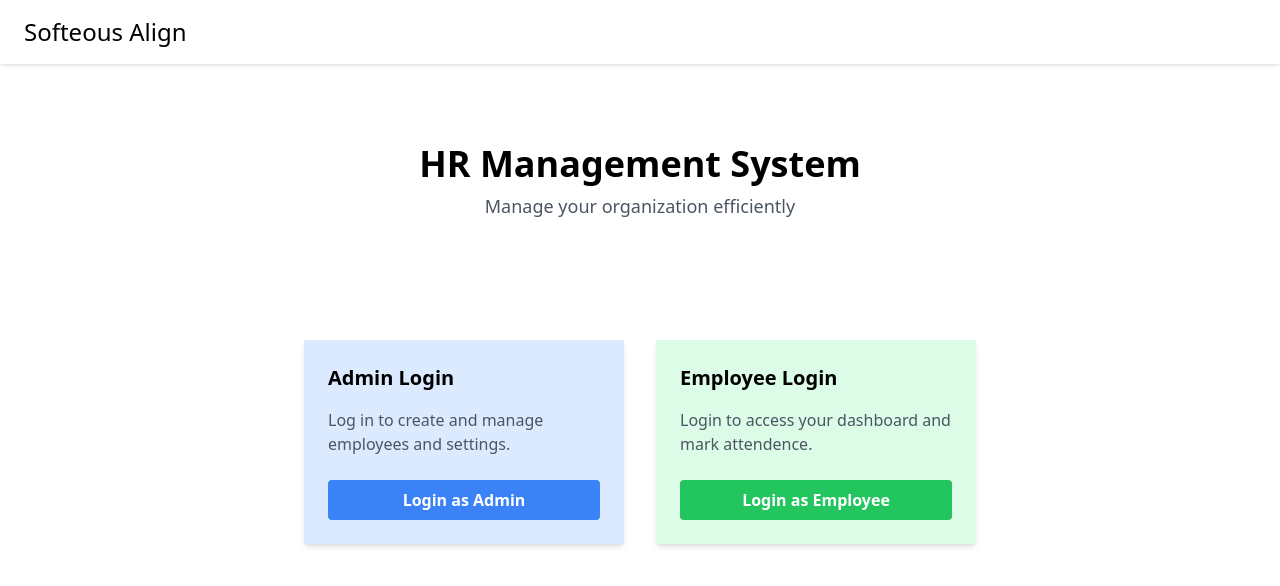
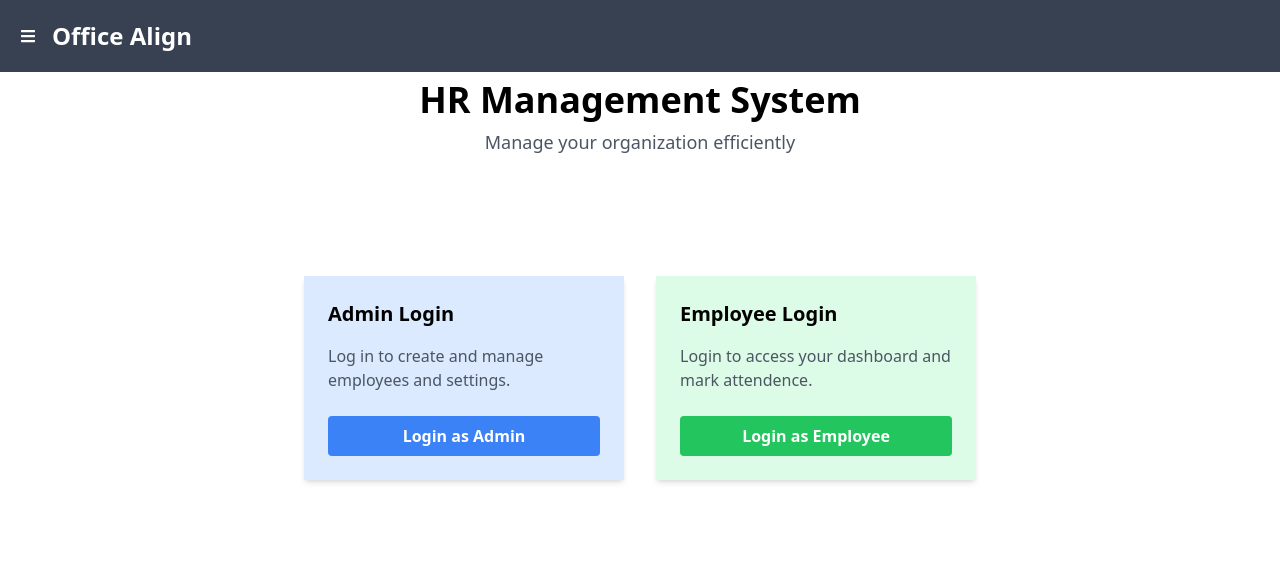
Before and after one commit to siddharthgoyal00/Softeous-Align, a React (Vite) app in the folder frontend/softeous-align/: page /home in a window 1280 px wide. Shown: the top 586 px of the page. Built offline with nearby package versions, Linux system fonts and the light colour scheme.

Commit message:
navbar changed

```diff
--- a/frontend/softeous-align/src/components/Navbar.tsx
+++ b/frontend/softeous-align/src/components/Navbar.tsx
@@ -1,7 +1,18 @@
-export const Navbar = ()=>{
-    return (
-        <div className="bg-white flex drop-shadow items-center justify-between px-6 py-4">
-        <h3 className="text-2xl font-medium">Softeous Align</h3>
-      </div>
-    )
-}
+import { FaBars } from "react-icons/fa";
+
+export const Navbar = () => {
+  return (
+    <div>
+      <nav className="fixed top-0 left-0 w-full bg-gray-700 p-5 flex  justify-between">
+        <div className="flex items-center">
+          <button className="text-white">
+            <FaBars />
+          </button>
+          <h1 className="ml-4 text-white text-2xl font-semibold">
+            Office Align
+          </h1>
+        </div>
+      </nav>
+    </div>
+  );
+};
```
